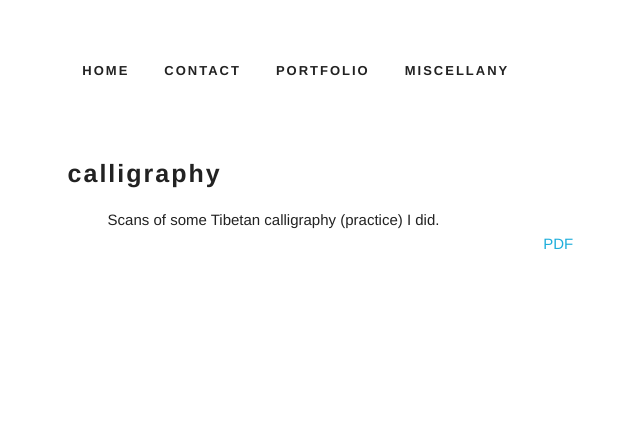
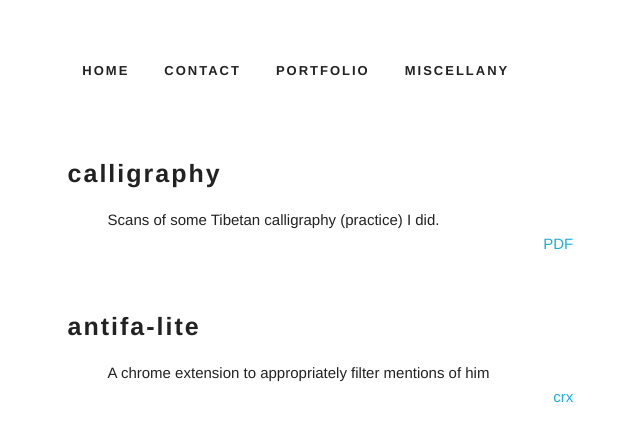
Before and after one commit to vmchale/vmchale.github.io, a plain HTML site: page miscellany.html in a window 1280 px wide. Shown: the whole page, without its empty margins (130-770 px from the left). Drawn offline with Linux system fonts and the light colour scheme.

Commit message:
extension

```diff
--- a/miscellany.html
+++ b/miscellany.html
@@ -67,6 +67,15 @@
        <a target="_blank" href="tibetan.pdf">PDF</a>
       </li>
     </ul>
+    <h6>Antifa-lite</h6>
+    <ul>
+      <li class="paperlist">
+      A chrome extension to appropriately filter mentions of him
+      </li>
+      <li class="paperlink">
+       <a target="_blank" href="wordfilter.crx">crx</a>
+      </li>
+    </ul>
 <!--
     <h6>Dogecoin</h6>
     <ul>
```
Also changed, not shown: contact.html (+1 -1 lines), 2 other files.
